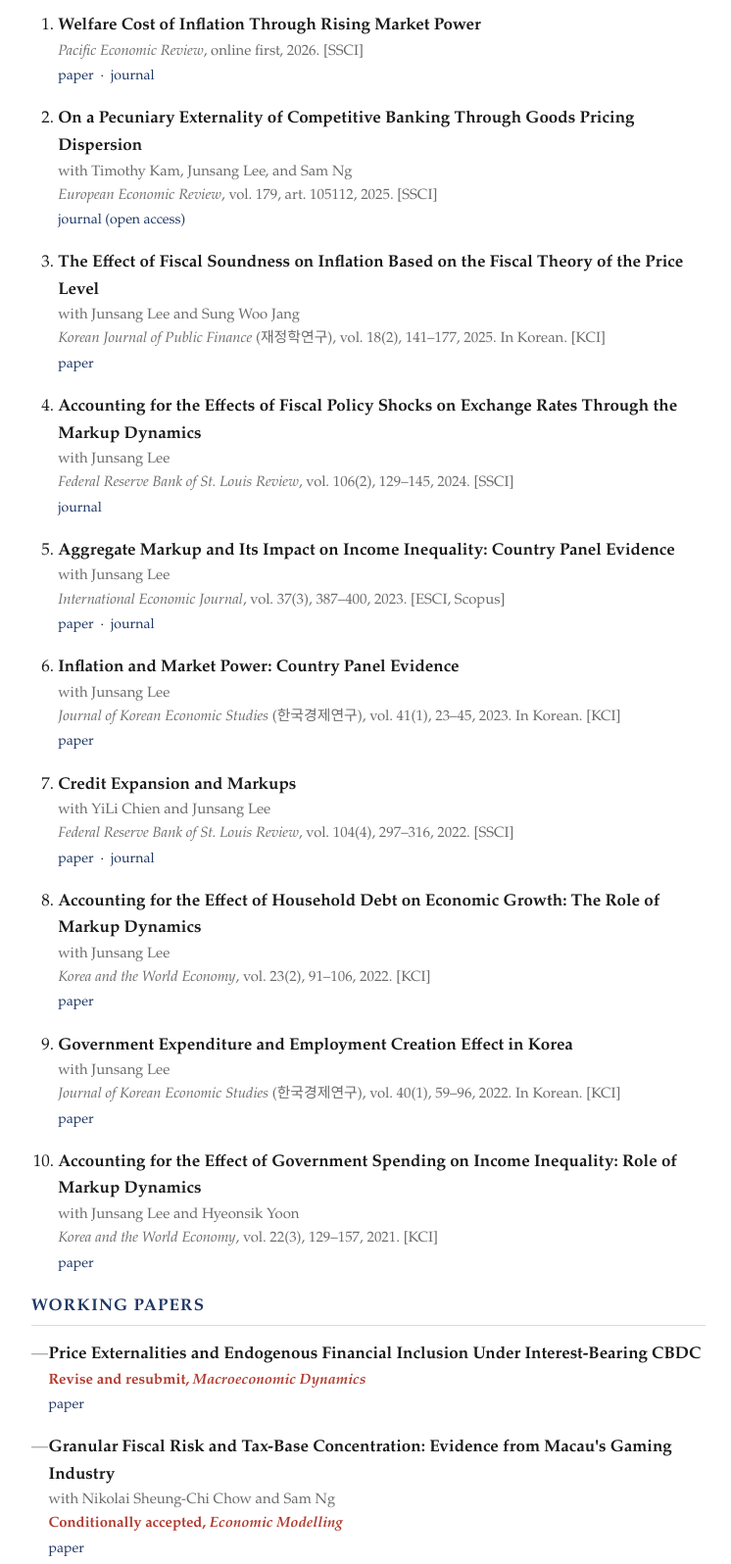
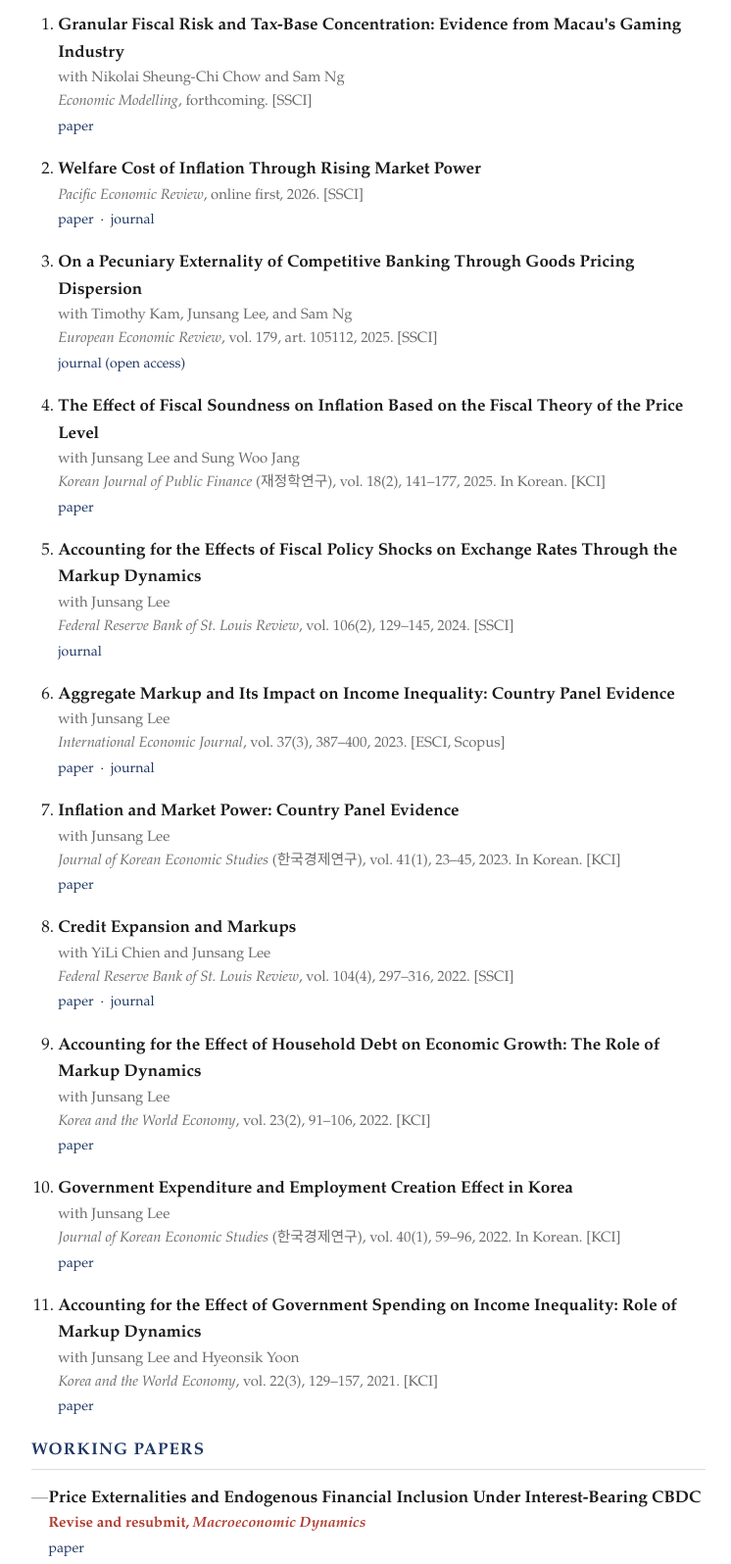
Before and after one commit to hslee0120/hslee0120.github.io, a plain HTML site: page research.html in a window 1280 px wide. Shown: the part 271-1867 px from the top of the page at 98% size, without its empty margins (264-1010 px from the left). Drawn offline with Linux system fonts and the light colour scheme.

Commit message:
Economic Modelling paper accepted: move to Publications (forthcoming); update CV
Co-Authored-By: Claude Opus 5.5 <noreply@anthropic.com>

```diff
--- a/research.html
+++ b/research.html
@@ -25,6 +25,13 @@
 <section>
   <h2>Publications</h2>
   <ol class="papers">
+
+    <li>
+      <span class="ttl">Granular Fiscal Risk and Tax-Base Concentration: Evidence from Macau's Gaming Industry</span>
+      <span class="co">with Nikolai Sheung-Chi Chow and Sam Ng</span>
+      <span class="ven"><em>Economic Modelling</em>, forthcoming. [SSCI]</span>
+      <span class="act"><a href="papers/macau-granular-fiscal-risk.pdf">paper</a></span>
+    </li>
 
     <li>
       <span class="ttl">Welfare Cost of Inflation Through Rising Market Power</span>
@@ -106,13 +113,6 @@
       <span class="ttl">Price Externalities and Endogenous Financial Inclusion Under Interest-Bearing CBDC</span>
       <span class="st">Revise and resubmit, <em>Macroeconomic Dynamics</em></span>
       <span class="act"><a href="papers/cbdc-financial-inclusion.pdf">paper</a></span>
-    </li>
-
-    <li>
-      <span class="ttl">Granular Fiscal Risk and Tax-Base Concentration: Evidence from Macau's Gaming Industry</span>
-      <span class="co">with Nikolai Sheung-Chi Chow and Sam Ng</span>
-      <span class="st">Conditionally accepted, <em>Economic Modelling</em></span>
-      <span class="act"><a href="papers/macau-granular-fiscal-risk.pdf">paper</a></span>
     </li>
 
     <li>
```
Also changed, not shown: 1 other file.
